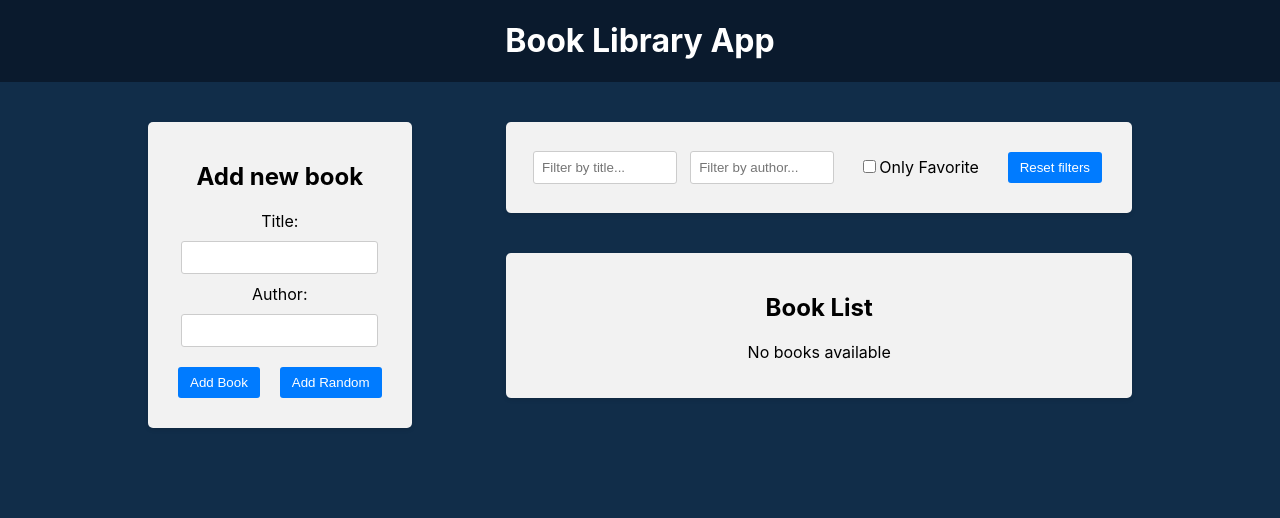
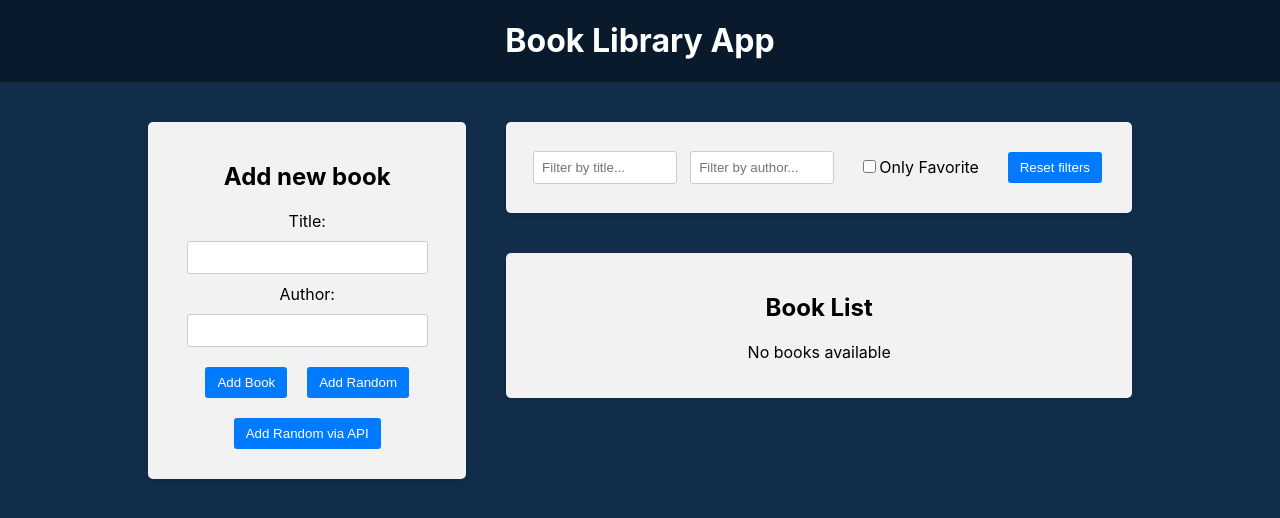
Before and after one commit to vitaliygalata1986/book-library-app, a React (Create React App) app in the folder frontend/: page / in a window 1280 px wide. Shown: the top 518 px of the page. Built offline with nearby package versions, Linux system fonts and the light colour scheme.

Commit message:
Add  random book via API

```diff
--- a/frontend/package.json
+++ b/frontend/package.json
@@ -7,6 +7,7 @@
     "@testing-library/jest-dom": "^5.17.0",
     "@testing-library/react": "^13.4.0",
     "@testing-library/user-event": "^13.5.0",
+    "axios": "^1.6.8",
     "react": "^18.2.0",
     "react-dom": "^18.2.0",
     "react-icons": "^5.0.1",
--- a/frontend/src/Component/BookForm/BookForm.jsx
+++ b/frontend/src/Component/BookForm/BookForm.jsx
@@ -1,4 +1,5 @@
 import styles from './BookForm.module.css';
+import axios from 'axios';
 import { createBookWidthId } from '../../utils/createBookWithId';
 import { useDispatch } from 'react-redux';
 // import { v4 as uuidv4 } from 'uuid';
@@ -34,6 +35,18 @@ function BookForm() {
       setAuthor('');
     }
   };
+
+  const handleRandomViaApi = async () => {
+    try {
+      const responce = await axios.get('http://localhost:4000/random-book');
+      if (responce?.data?.title && responce?.data?.author) {
+        dispatch(addBook(createBookWidthId(responce.data)));
+      }
+    } catch (err) {
+      console.log('Error fetching random book', err);
+    }
+  };
+
   return (
     <div className={`${styles['app-block']} ${styles['book-form']}`}>
       <h2>Add new book</h2>
@@ -60,6 +73,9 @@ function BookForm() {
         <button type="button" onClick={handleAddRandomBook}>
           Add Random
         </button>
+        <button type="button" onClick={handleRandomViaApi}>
+          Add Random via API
+        </button>
       </form>
     </div>
   );
```
Also changed, not shown: 1 other file (tests, documents, lock files or other folders).
